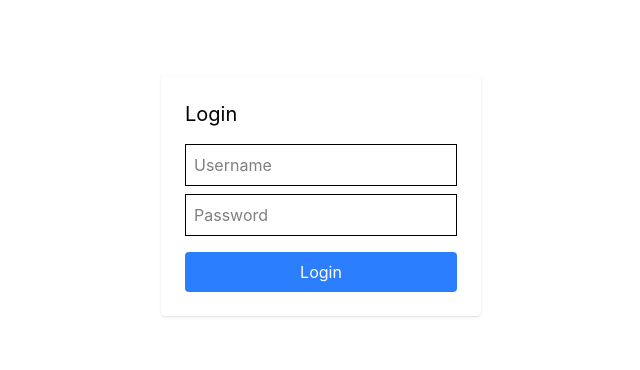
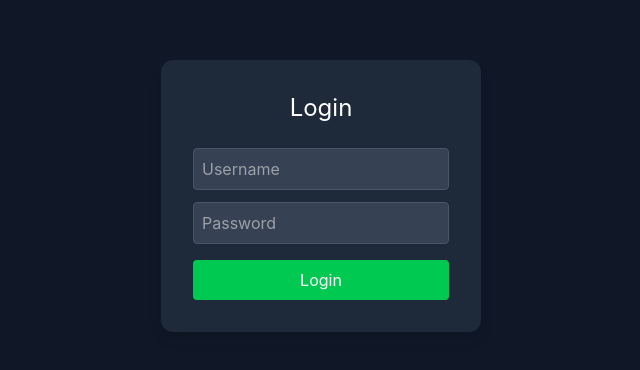
Before and after one commit to DanushkaMadush/task_manager, a React (Vite) app in the folder frontend/: page / in a window 1280 px wide. Shown: the part 204-574 px from the top of the page, without its empty margins (319-959 px from the left). Built offline with nearby package versions, Linux system fonts and the light colour scheme.

Commit message:
feat:added login page

```diff
--- a/frontend/src/pages/Login.tsx
+++ b/frontend/src/pages/Login.tsx
@@ -1,43 +1,58 @@
 import { useState } from "react";
-import { login } from "../api/services/auth.service";
+import { useAppStore } from "../store/useAppStore";
+import { useNavigate } from "react-router-dom";
 
 export default function Login() {
+
+  const navigate = useNavigate();
+  const { login, loading, error } = useAppStore();
   const [username, setUsername] = useState("");
   const [password, setPassword] = useState("");
 
   const handleLogin = async () => {
-    try {
-      const res = await login({ username, password });
-      localStorage.setItem("token", res.accessToken);
-      window.location.href = "/tasks";
-    } catch (err) {
-      alert("Login failed");
+    if (!username || !password) return;
+
+    const success = await login(username, password);
+
+    if (success) {
+      navigate("/tasks");
     }
   };
 
   return (
-    <div className="flex h-screen items-center justify-center">
-      <div className="p-6 bg-white shadow rounded w-80">
-        <h2 className="text-xl mb-4">Login</h2>
+    <div className="min-h-screen bg-gray-900 flex items-center justify-center">
+      <div className="bg-gray-800 p-8 rounded-xl shadow-lg w-80">
+        <h2 className="text-2xl text-white mb-6 text-center">Login</h2>
 
+        {/* Username */}
         <input
-          className="border w-full mb-2 p-2"
+          className="w-full p-2 mb-3 rounded bg-gray-700 text-white border border-gray-600 focus:outline-none focus:ring-2 focus:ring-green-500"
           placeholder="Username"
+          value={username}
           onChange={(e) => setUsername(e.target.value)}
         />
 
+        {/* Password */}
         <input
-          className="border w-full mb-4 p-2"
           type="password"
+          className="w-full p-2 mb-4 rounded bg-gray-700 text-white border border-gray-600 focus:outline-none focus:ring-2 focus:ring-green-500"
           placeholder="Password"
+          value={password}
           onChange={(e) => setPassword(e.target.value)}
         />
 
+        {/* Error */}
+        {error && (
+          <p className="text-red-400 text-sm mb-3 text-center">{error}</p>
+        )}
+
+        {/* Button */}
         <button
-          className="bg-blue-500 text-white w-full p-2 rounded"
           onClick={handleLogin}
+          disabled={loading}
+          className="w-full bg-green-500 hover:bg-green-600 text-white py-2 rounded transition disabled:opacity-50"
         >
-          Login
+          {loading ? "Logging in..." : "Login"}
         </button>
       </div>
     </div>
```
